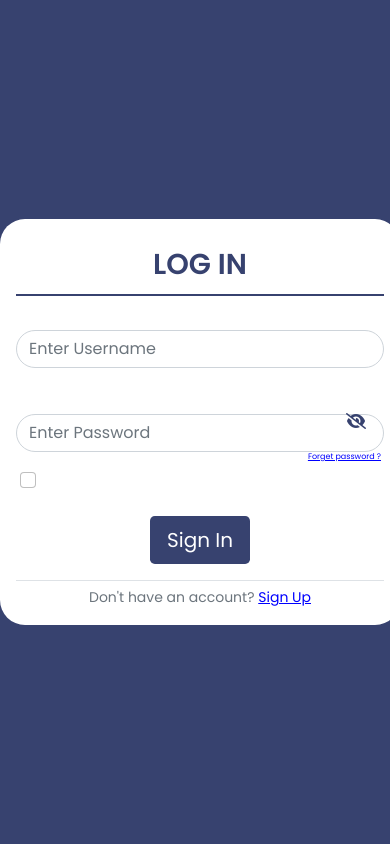
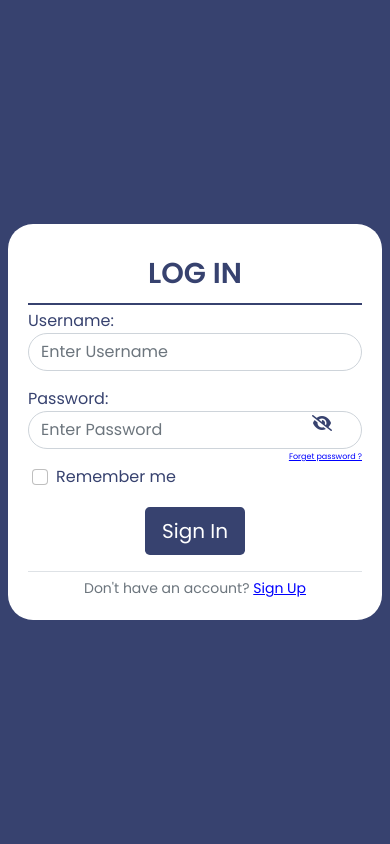
Before and after one commit to kuan0808/BugTracker, a Django app: a page that uses user/templates/user/user_base.html in a window 390 px wide. Run offline with Django 3.2, Linux system fonts and the light colour scheme; some libraries are stand-ins or nearby versions.

Commit message:
1) Fix password toggle shift bugs. 2)Fix center on mobile device. 3)Remove and clean unneccesary css.

```diff
--- a/main/static/main/base.css
+++ b/main/static/main/base.css
@@ -19,7 +19,7 @@ html, body {
 
 }
 
-p, label{
+p label{
     font-family: 'Poppins', sans-serif;
     font-size: 1.1em;
     font-weight: 300;
@@ -56,10 +56,8 @@ a:focus {
     background: #fff;
     border-radius: 25px;
     max-width: 480px;
-    min-width: 400px;
     color: #37426f;
-    padding: 10px;
-    padding-top: 10px;
+    padding: 20px;
     margin: auto;
 }
 .form-card-brand {
@@ -83,19 +81,20 @@ a:focus {
 .form-input-text {
     position:absolute;
     display: block;
-    top: 80%;
-    right: 15px;
+    top: 105%;
+    right: 0px;
     font-size: 0.5rem;
 }
 
-.password-form {
+.password-field {
     position: relative;
 }
 
 .togglePassword {
     position:absolute;
     display: block;
-    top: 35%;
+    top: 50%;
+    transform: translateY(-50%);
     right: 20px;
     width: 30px;
     height:30px;
@@ -289,3 +288,4 @@ ul ul a {
     #content {
         margin-left: 0px;
     }
+}
--- a/user/templates/user/login_form.html
+++ b/user/templates/user/login_form.html
@@ -2,7 +2,7 @@
 {% load static %}
 {% load i18n %}
 {% block content %}
-<div class="col-6 offset-3 form-card my-auto px-3 py-3">
+<div class="col-12 col-sm-8 offset-sm-2 col-md-6 offset-md-3 form-card">
     <form method="POST" class="row row-no-gutters">
         {% csrf_token %}
         <div class="col-12 form-card-brand">
@@ -11,25 +11,27 @@
         </div>
         {% for field in form %}
             {% if field.name == 'password' %}
-            <div class="col-12 form-group pb-3 password-form">
+            <div class="col-12 form-group pb-3">
             {% else %}
             <div class="col-12 form-group pb-3">
             {% endif %}
             {{ field.label_tag }}
-            <input {% if field.name == 'password'%} type="password" {% else %} type="text" {% endif %}
-                name="{{ field.name }}" class="textinput textInput form-control form-input" placeholder="Enter {{ field.label }}"
-                id="id_{{ field.name }}" required>
+            <div class="password-field">
+                <input {% if field.name == 'password'%} type="password" {% else %} type="text" {% endif %}
+                    name="{{ field.name }}" class="textinput textInput form-control form-input" placeholder="Enter {{ field.label }}"
+                    id="id_{{ field.name }}" required>
+                    {% if field.name == 'password' %}
+                        <i class="fas fa-eye-slash togglePassword" id="{{ field.name }}" onclick="togglePassword(this)"></i>
+                        <a class="link-bl form-input-text" href="#">Forget password ?</a>
+                    {% endif %}
+            </div>
             <!-- 這裡的error_message要用 |striptags，才能取得錯誤訊息 -->
             {% if form.errors %}
                 {% for error_message in field.errors %}
                     <p class="invalid-feedback d-block"> <strong>{{ error_message|striptags }}</strong></p>
                 {% endfor %}
             {% endif %}
-            {% if field.name == 'password' %}
-                <i class="fas fa-eye-slash togglePassword" id="{{ field.name }}" onclick="togglePassword(this)"></i>
-                <a class="link-bl form-input-text" href="#">Forget password ?</a>
-            {% endif %}
-        </div>
+            </div>
         {% endfor %}
         <div class="form-check col-12 ms-3">
             <input type="checkbox" class="form-check-input" id="dropdownCheck2">
--- a/user/templates/user/user_base.html
+++ b/user/templates/user/user_base.html
@@ -20,8 +20,8 @@
     <title>{% trans "Bug Tracker" %}</title>
 </head>
 <body>
-    <main role="main" class="container-fluid" style="height: 100%;">
-      <div class="row h-100">
+    <main role="main" class="container-fluid p-2" style="height: 100%;">
+      <div class="row h-100 m-0">
         {% if messages %}
           {% for message in messages %}
             <div class="alert alert-{{ message.tags }} alert-dismissible fade show" role="alert">
```
Also changed, not shown: user/templates/user/register_form.html (+6 -5 lines).
